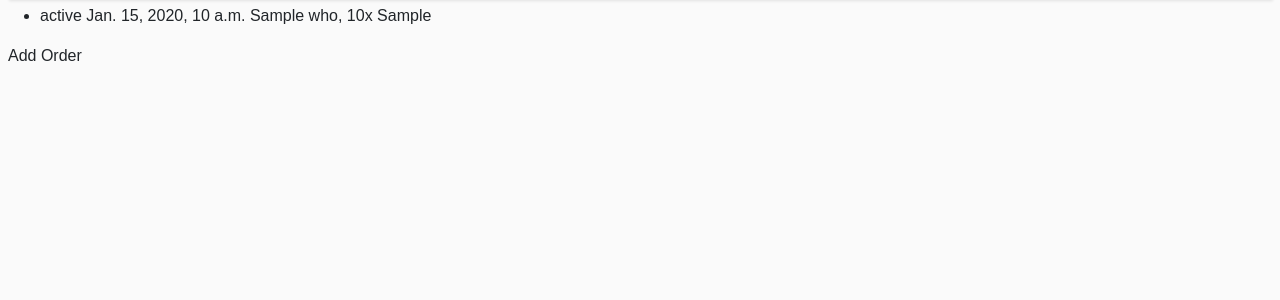
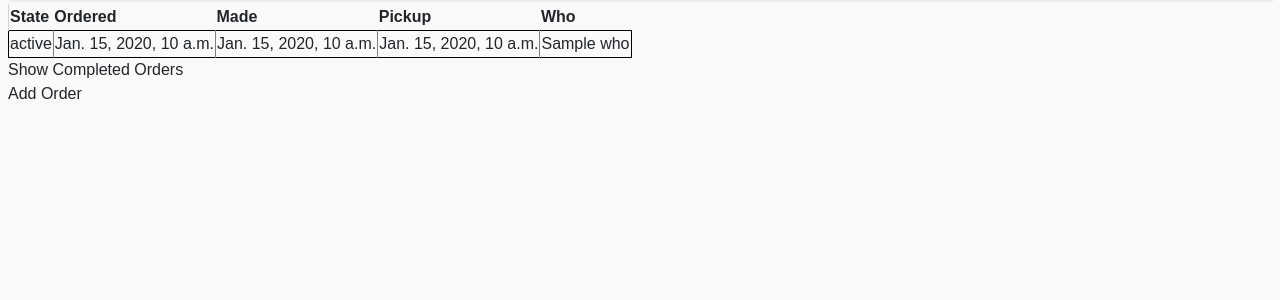
Before and after one commit to adamtorres/inventory, a Django app: template web/apps/market/templates/market/order_list.html in a window 1280 px wide. Shown: the part 78-378 px from the top of the page. Run offline with Django 4.2, Linux system fonts and the light colour scheme; the template is opened without the code that fills it: most values are stand-ins (such as "Sample title", 1, 10 or a date in 2020); some libraries are stand-ins or nearby versions.

Commit message:
Added object manager to Order for the incomplete queryset as code-legibility. Added is_completed to Order for template code-legibility. Changed Order ul to table and added some highlighting depending on order state. Made Order list default to hiding completed orders and added GET arg to show them.

```diff
--- a/web/apps/market/templates/market/order_list.html
+++ b/web/apps/market/templates/market/order_list.html
@@ -7,15 +7,33 @@
 {% endblock %}
 
 {% block content %}
-<ul>
+<table>
+<thead>
+<tr>
+    <th>State</th>
+    <th>Ordered</th>
+    <th>Made</th>
+    <th>Pickup</th>
+    <th>Who</th>
+</tr>
+</thead>
 {% for order in order_list %}
-    <li>
-        <a href="{% url "market:order_detail" pk=order.pk %}">
-            {{ order.state }} {{ order.date_ordered }} {{ order.who }}, {{ order.quantity }}x {{ order.item_pack }}
-        </a>
-    </li>
+    <tr style="border: black solid 1px;" class="{% if order.can_be_made %} bg-success text-light {% elif order.can_be_picked_up %} bg-warning {% elif order.is_completed %} text-muted {% endif %}">
+        <td style="border-right: grey solid 1px;">{{ order.state }}</td>
+        <td style="border-right: grey solid 1px;">{{ order.date_ordered }}</td>
+        <td style="border-right: grey solid 1px;">{{ order.date_made|default_if_none:"" }}</td>
+        <td style="border-right: grey solid 1px;">{{ order.pickup_date|default_if_none:"" }}</td>
+        <td><a href="{% url "market:order_detail" pk=order.pk %}">{{ order.who }}</a></td>
+    </tr>
 {% endfor %}
-</ul>
+</table>
+<div>
+    {% if include_completed %}
+    <a href="{% url "market:order_list" %}">Hide Completed Orders</a>
+    {% else %}
+    <a href="{% url "market:order_list" %}?completed=true">Show Completed Orders</a>
+    {% endif %}
+</div>
 <div>
     <a href="{% url "market:order_create" %}">Add Order</a>
 </div>
```
Also changed, not shown: web/apps/market/models/order.py (+10 -0 lines), web/apps/market/views/order.py (+16 -1 lines).
